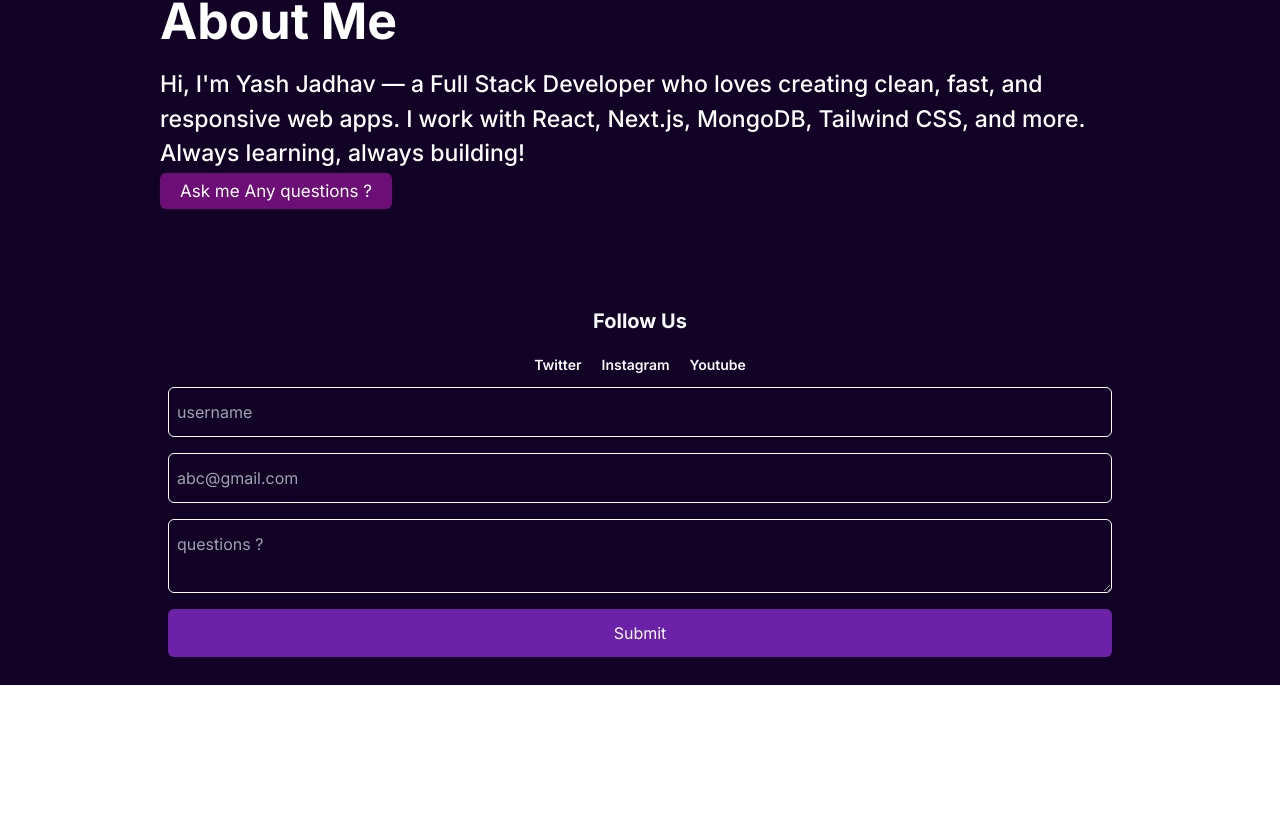
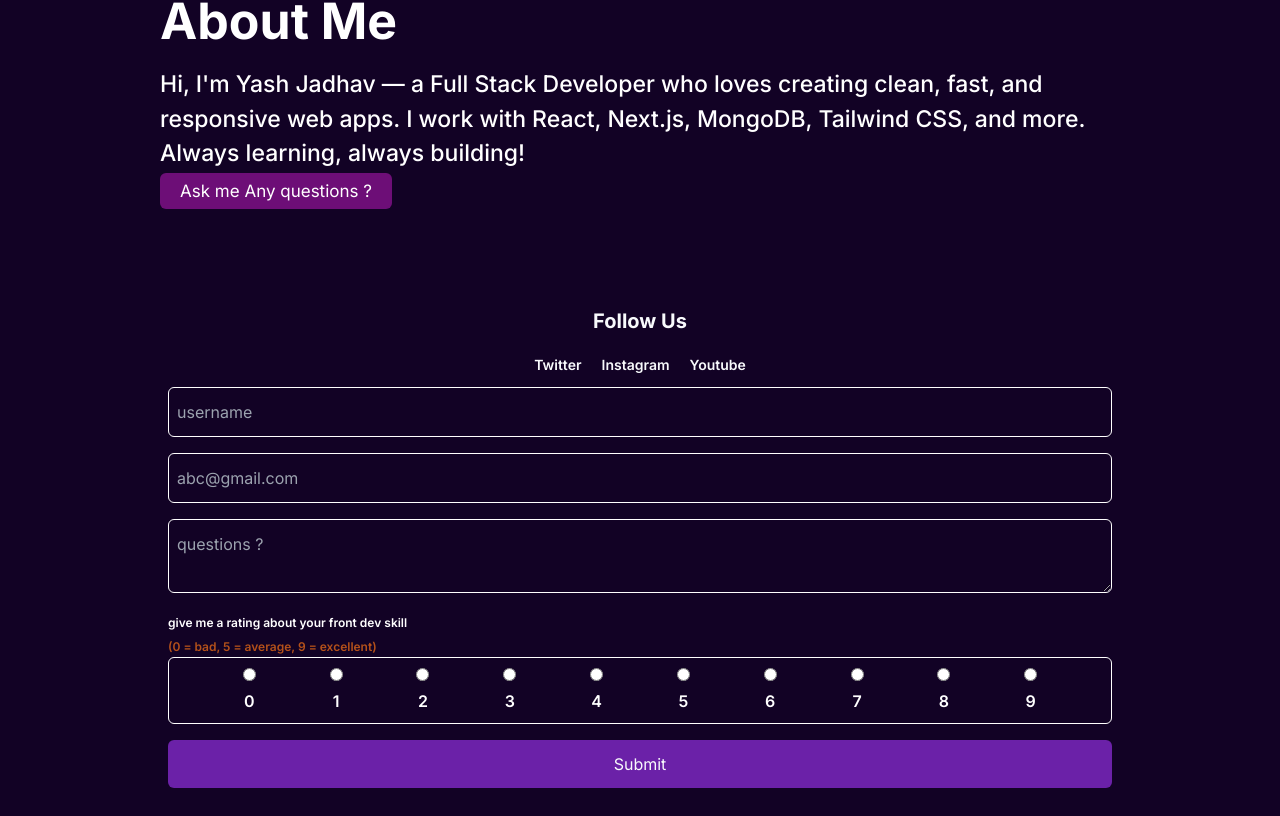
Before and after one commit to Ycj2005/portfolio, a Next.js app: page / in a window 1280 px wide. Shown: the part 1981-2797 px from the top of the page. Before the commit the page ends 2666 px from the top, so only its background shows below. Built offline with nearby package versions, Linux system fonts and the light colour scheme.

Commit message:
update changes

```diff
--- a/app/page.js
+++ b/app/page.js
@@ -38,8 +38,8 @@ export default function Home() {
   const [name, setName] = useState("");
   const [email, setEmail] = useState("");
   const [message, setMessage] = useState("");
-  // const [rating, setRating] = useState(0);
-  // let arr = [0, 1, 2, 3, 4, 5, 6, 7, 8, 9];
+  const [rating, setRating] = useState(0);
+  let arr = [0, 1, 2, 3, 4, 5, 6, 7, 8, 9];
   const handlesubmit = async (e) => {
     e.preventDefault();
     let result = await emailjs.sendForm(
@@ -264,7 +264,7 @@ export default function Home() {
               value={message}
             ></textarea>
 
-            {/* <div>
+            <div>
               <label className="font-semibold text-xs text-white mb-2">
                 give me a rating about your front dev skill
               </label>
@@ -282,7 +282,7 @@ export default function Home() {
                 </div>
               ))}
               </div>
-            </div> */}
+            </div>
             <input
               type="submit"
               className="px-2 py-3 rounded-md cursor-pointer bg-purple-800 text-slate-50"
```
